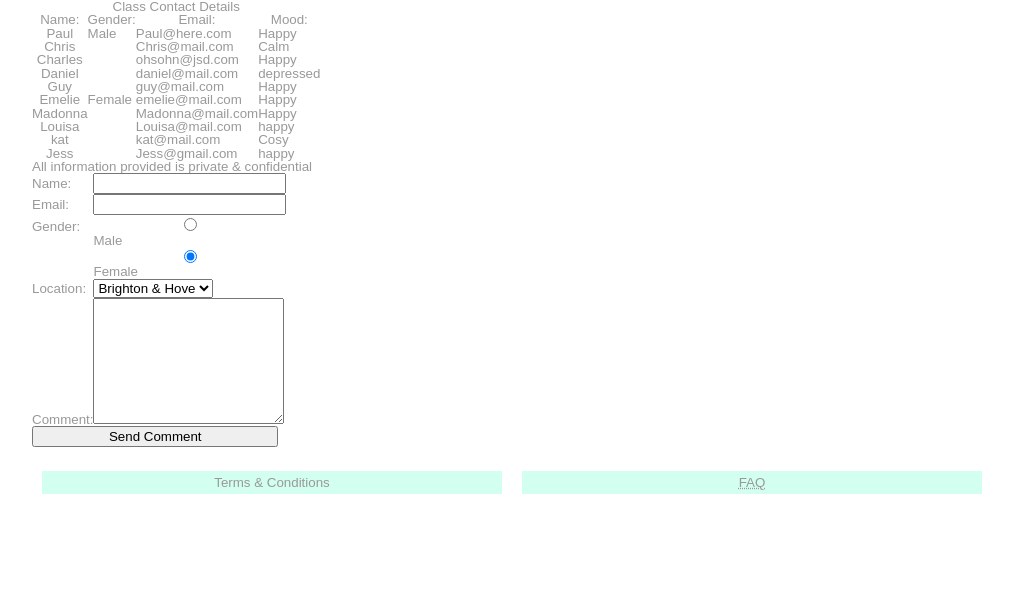
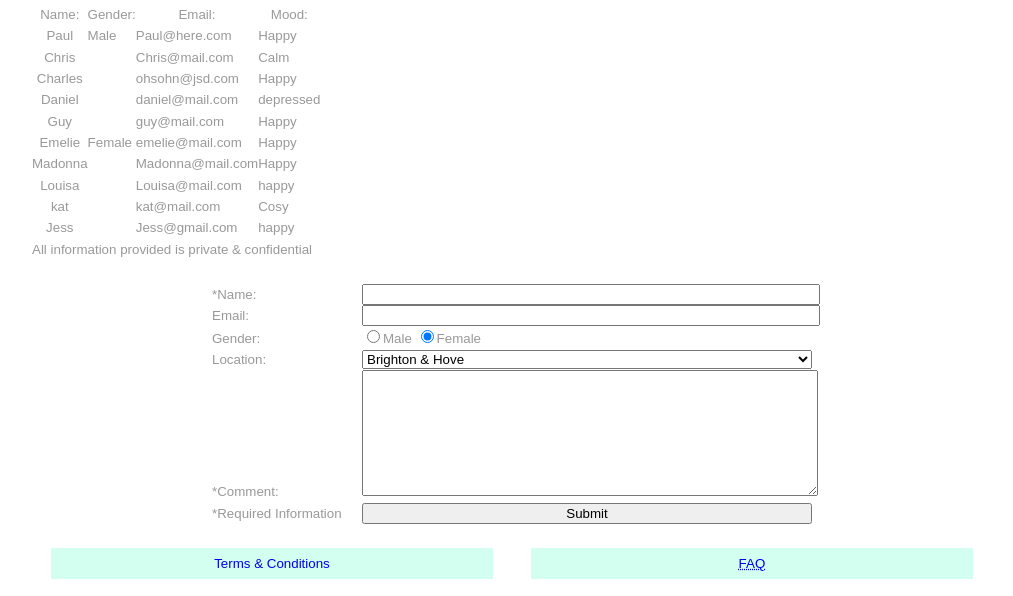
Before and after one commit to jessnygren/ClassSite, a plain HTML site: page contact.html in a window 1280 px wide. Shown: the part 216-812 px from the top of the page, without its empty margins (128-1141 px from the left). Drawn offline with Linux system fonts and the light colour scheme.

Commit message:
Additional coding in FAQ and Terms

```diff
--- a/assets/css/styles.css
+++ b/assets/css/styles.css
@@ -5,25 +5,15 @@
 
 /* Redefine existing HTML styles */
 body {
-    font-family: sans-serif;
-    font-size: smaller;
+    font: smaller/160% sans-serif;
     color: #999999;
-    width: 960px;
-    margin-left:auto;
-    margin-right:auto;
+   margin: 0 auto;
 }
 header,footer{
     clear:both;
 }
-div img {
-    width: 100% ;
-}
 
-a{
-    color: #999999;
-    text-decoration: none;
-}
-a:link{
+/*a:link{
 
 }
 a:visited{
@@ -34,7 +24,8 @@ a:active{
 }
 a:hover{
     color: #FF0000;
-}
+}*/
+
 nav ul{
     text-align:center;
     list-style:none;
@@ -43,13 +34,19 @@ nav ul{
     margin: 24px 0;
 }
 nav li {
-    width:140px;
+    width:46%;
     float: left;
-    margin: 0 10px;
+    margin: 0 2%;
     /*text-align: center;
     margin-right: 10px;
     margin-left: 10px;
     */
+}
+div img {
+    width: 100% ;
+}
+h1{
+    padding: 24px 10px;
 }
 nav a {
     text-decoration:none;
@@ -65,27 +62,47 @@ nav a:hover {
     background-color: #3a9897;
     color: #333333;
 }
-footer ul {
+/*footer ul {
     list-style:none;
     padding-left: 0;
     padding-right: 0;
-
-}
+}*/
 footer li {
-    width: 460px;
+    width: 46%;
     /*float: left;
     */
-    margin: 0 10px;
-
+    /*margin: 0 10px;
+*/
 }
 footer p{
     padding: 10px;
 }
-section div.subsection{
-    width:460px;
-    margin: 24px 10px;
+section .subsection{
+    width:96%;
+    margin: 24px 2%;
     float:left;
 }
+/*Medium Screens */
+@media(min-width:768px){
+    nav li{
+        width:12.66%;
+    }
+footer li {
+        width:46%;
+}
+/*Large Screens*/
+@media(min-width: 940px){
+    body{
+        max-width:960px;
+    }
+    section .subsection{
+        width:46%
+    }
+}
+
+}
+
+
 /*Class based display */
 
 
--- a/contact.html
+++ b/contact.html
@@ -20,8 +20,11 @@
         span.cell{
             width:25%;
         }
-        input,textarea{
+        input,textarea,select{
             width:100%;
+        }
+        input[type=radio]{
+            width: auto;
         }
     </style>
 </head>
@@ -38,7 +41,7 @@
             <li><a href="contact.html">Contact</a></li>
          </ul></nav>
         </header>
-<footer>
+<div i="content">
     <h2>Contact Arrow Photography</h2>
     <table>
         <caption>Class Contact Details</caption>
@@ -113,35 +116,38 @@
 
 </table>
 
-
-        <form method="post" action="http://webdesignstudents.co.uk/students/response.php">
-            <table>
-        <tr><td><label for="contactname">Name:</label></td> <td><input type="text" name="contactname" id="contactname" required/></td></tr>
-        <tr><td><label for="contactemail">Email:</label></td> <td><input type="email" name="contactemail" id="contactemail" required/></td></tr>
-        <tr><td>Gender:</td>
-            <td><label><input type="radio" name="gender" value="male"/>Male</label>
-             <label><input type="radio" name="gender" value="female" checked/>Female
-        </label></td>
-        </tr>
-        <tr>
-            <td><label for="location">Location: </label></td>
-           <td>
+        <form method="post" action="http://webdesignstudents.co.uk/students/response.php" class="table">
+            <label class="row">
+                <span class="cell">*Name:</span>
+                <input type="text" name="contactname" required class="cell"/>
+            </label>
+            <label class="row">
+                <span class="cell">Email:</span>
+                <input type="text" name="contactname" required class="cell"/>
+                </label>
+        <label class="row">
+            <span class="cell">Gender:</span>
+            <input type="radio" name="gender" value="male"/>Male
+            <input type="radio" name="gender" value="female" checked/>Female
+            </label>
+        <label class="row">
+            <span class="cell">Location:</span>
                <select name="location" id="location">
                 <option value="Brighton">Brighton & Hove</option>
                 <option value="Worthing">Worthing</option>
                 <option value="Eastbourne">Eastbourne</option>
             </select>
-           </td>
-        </tr>
-        <tr><td><label for="comment">Comment:</label></td>
-           <td><textarea name="comment" id="comment" cols="18" rows="8" required></textarea></td>
-        </tr>
-        <tr>
-            <!-- <td>&nbsp;</td> -->
-            <td colspan="2"><input type="submit" name="submit" value="Send Comment"/></td>
-        </tr>
-
-    </table>
+            </label>
+            <label class="row">
+                <span class="cell">*Comment:</span>
+                <textarea name="comment" cols="18" rows="8" required class="cell"></textarea>
+            </label>
+            <label class="row">
+                <span class="cell">*Required Information</span>
+                <input type="submit" name="submit" class="cell"/>
+            </label>
+            </form>
+    </div>
             <footer>
                 <nav>
                     <ul class="nav">
@@ -150,7 +156,6 @@
                     </ul>
                 </nav>
             </footer>
-    </form>
-
+</div>
 </body>
 </html>
```
Also changed, not shown: packages/index.html (+26 -6 lines).
